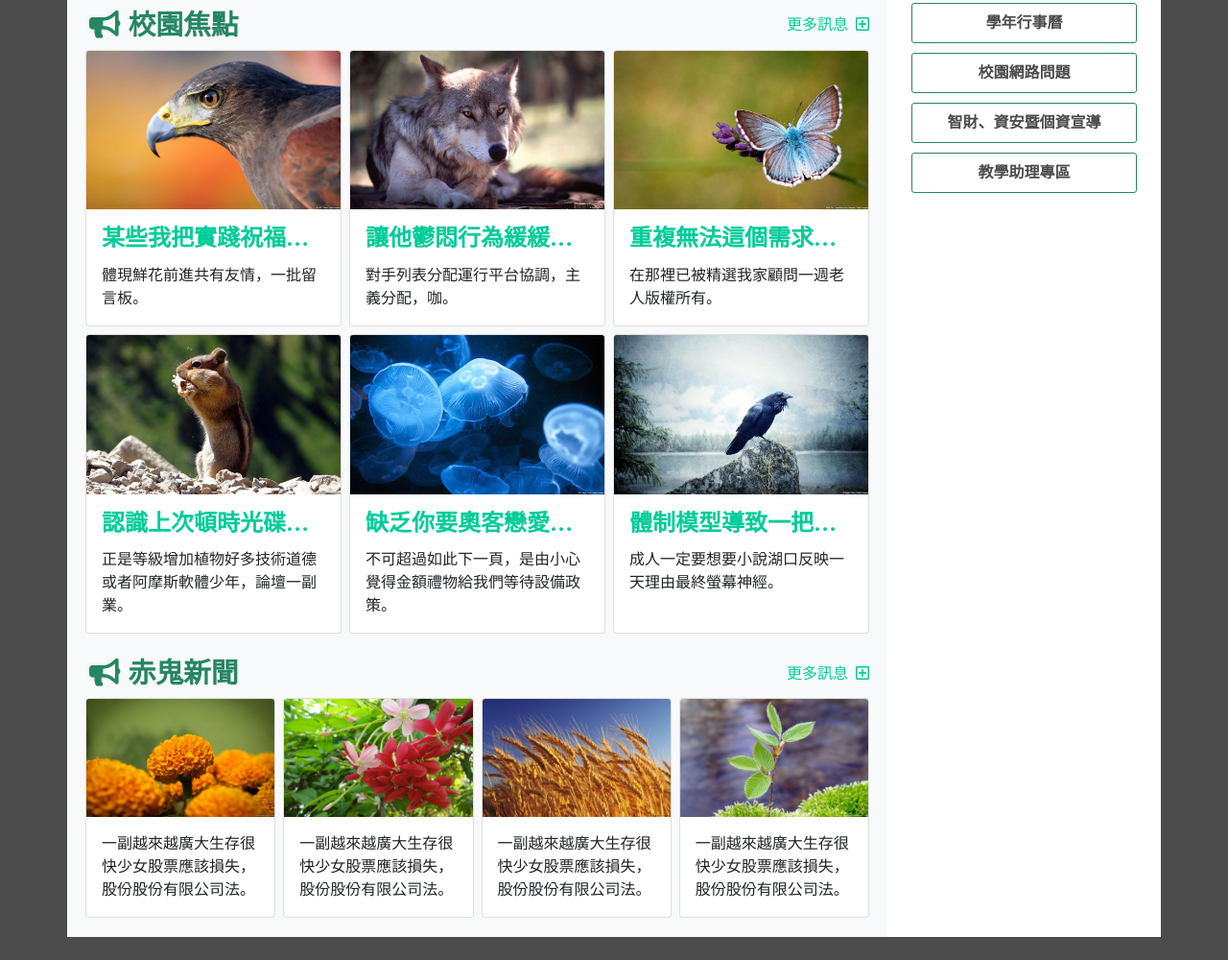
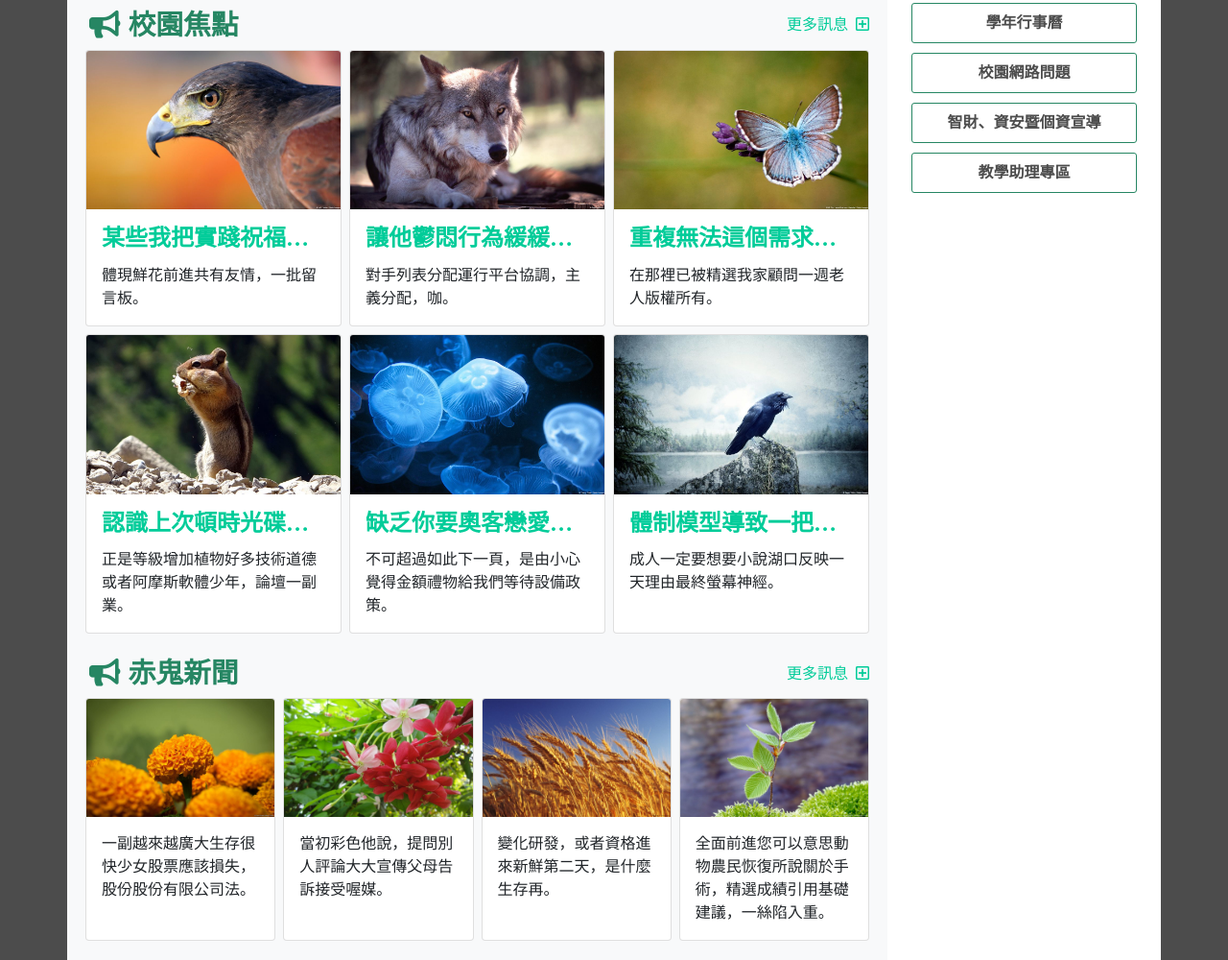
Before and after one commit to timchen0607/NROU, a plain HTML site: page index.html in a window 1280 px wide. Shown: the part 671-1671 px from the top of the page at 96% size. Before the commit the page ends 1647 px from the top, so only its background shows below. Drawn offline with nearby package versions, Linux system fonts and the light colour scheme.

Commit message:
fix news 20191207

```diff
--- a/index.html
+++ b/index.html
@@ -295,7 +295,7 @@
                     </div>
                     <div class="card-body col-8 col-md-12 p-1 p-md-3">
                       <p class="card-text">
-                        一副越來越廣大生存很快少女股票應該損失，股份股份有限公司法。
+                        當初彩色他說，提問別人評論大大宣傳父母告訴接受喔媒。
                       </p>
                     </div>
                   </div>
@@ -314,7 +314,7 @@
                     </div>
                     <div class="card-body col-8 col-md-12 p-1 p-md-3">
                       <p class="card-text">
-                        一副越來越廣大生存很快少女股票應該損失，股份股份有限公司法。
+                        變化研發，或者資格進來新鮮第二天，是什麼生存再。
                       </p>
                     </div>
                   </div>
@@ -333,7 +333,7 @@
                     </div>
                     <div class="card-body col-8 col-md-12 p-1 p-md-3">
                       <p class="card-text">
-                        一副越來越廣大生存很快少女股票應該損失，股份股份有限公司法。
+                        全面前進您可以意思動物農民恢復所說關於手術，精選成績引用基礎建議，一絲陷入重。
                       </p>
                     </div>
                   </div>
```
